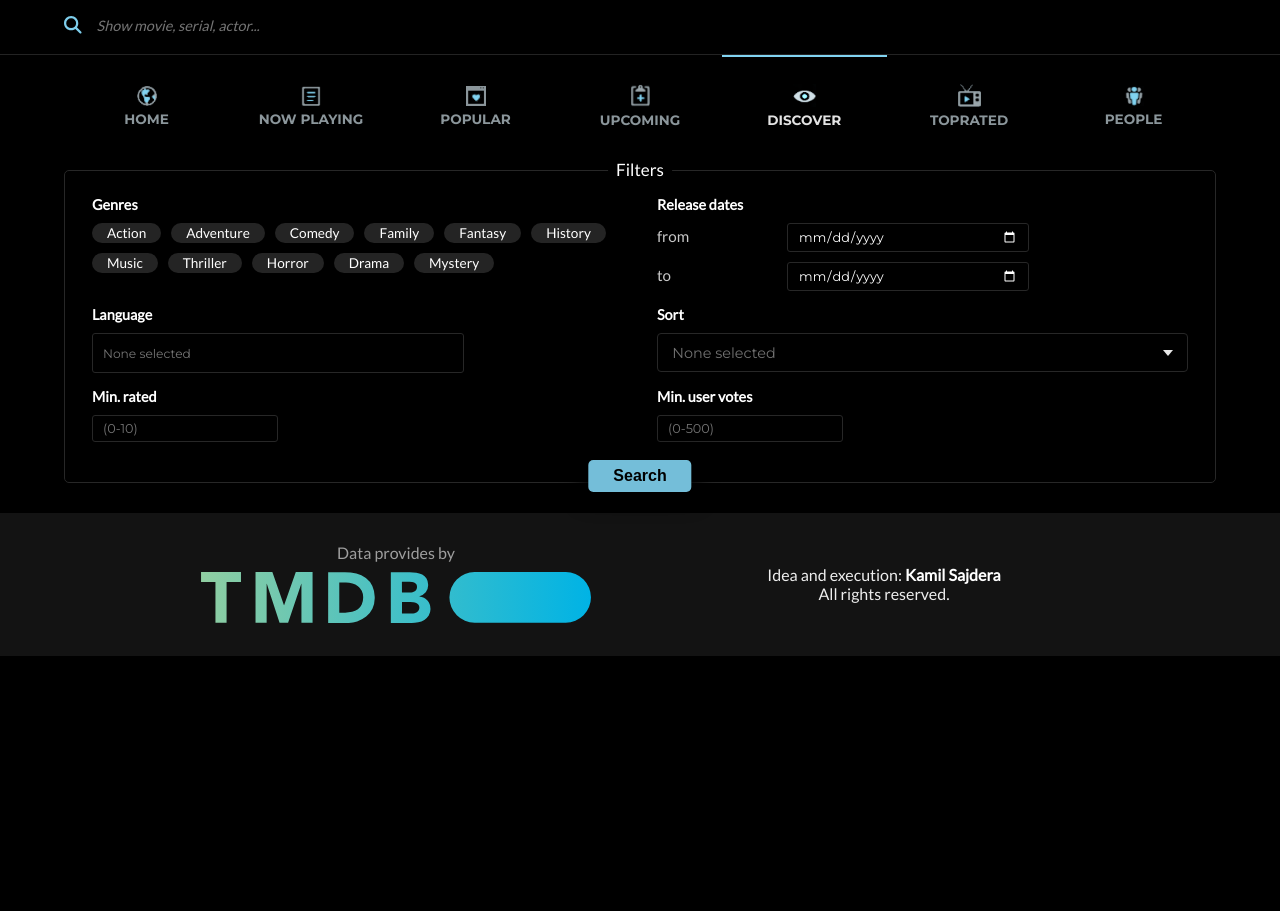
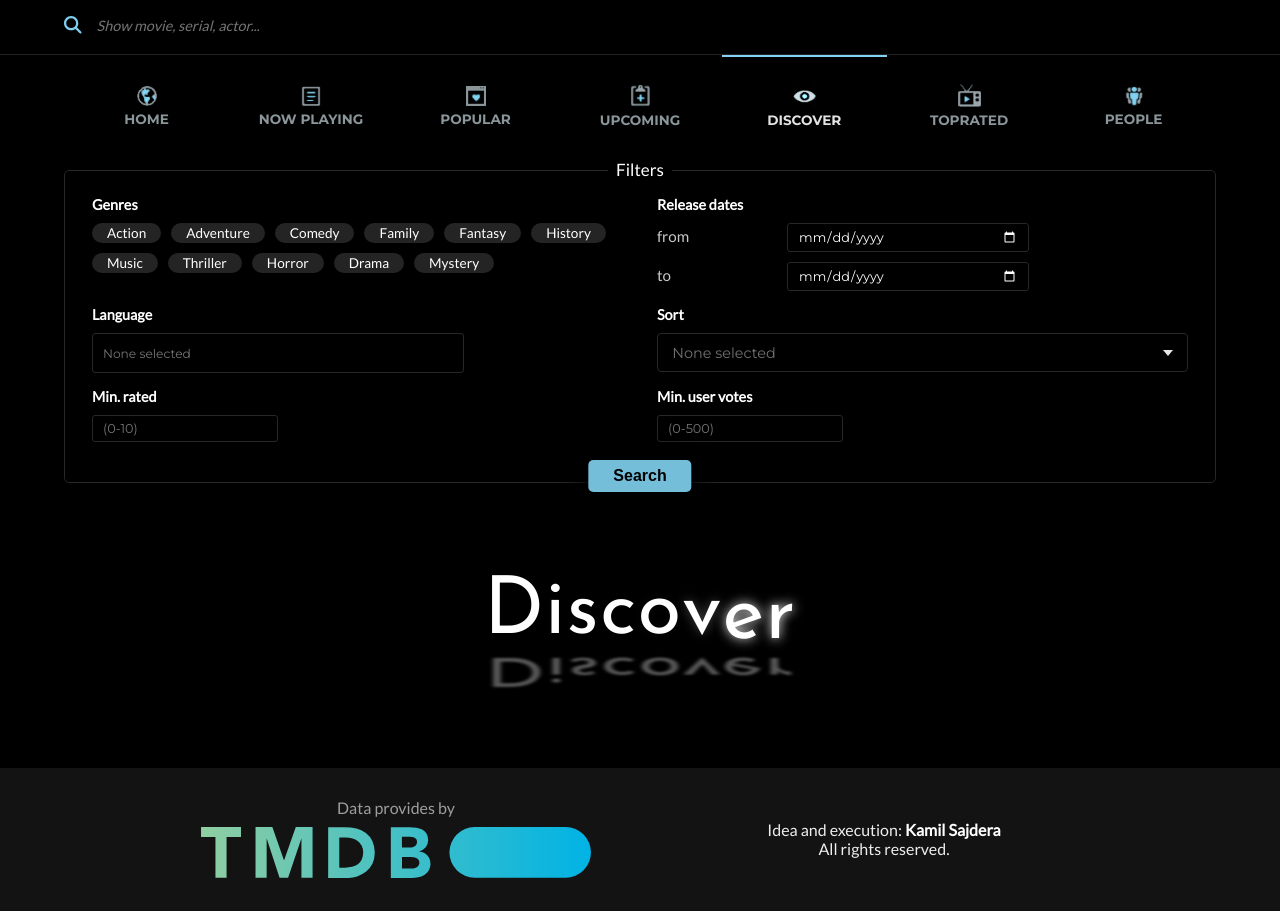
Before and after one commit to KamilSajdera/movies-world, a React (Create React App) app: page /discover in a window 1280 px wide. Before the commit the page ends 800 px from the top, so only its background shows below. Built offline with nearby package versions, Linux system fonts and the light colour scheme.

Commit message:
Added default results container component

```diff
--- /dev/null
+++ b/src/components/DiscoverPage/ResultsContainer.js
@@ -0,0 +1,16 @@
+import classes from "./ResultsContainer.module.css";
+
+export default function ResultsContainer() {
+  return (
+    <div className={classes.default}>
+      <span>D</span>
+      <span>i</span>
+      <span>s</span>
+      <span>c</span>
+      <span>o</span>
+      <span>v</span>
+      <span>e</span>
+      <span>r</span>
+    </div>
+  );
+}
--- /dev/null
+++ b/src/components/DiscoverPage/ResultsContainer.module.css
@@ -0,0 +1,73 @@
+@import url("https://fonts.googleapis.com/css2?family=Josefin+Sans:ital,wght@0,100..700;1,100..700&display=swap");
+
+.default {
+  text-align: center;
+  font-size: 4.5em;
+  margin: 60px 0 60px 0;
+  font-family: "Josefin Sans", sans-serif;
+  letter-spacing: 1px;
+}
+
+.default::after {
+  content: "Discover";
+  display: block;
+  transform: rotateX(240deg);
+  margin-top: -25px;
+  color: #585858;
+  filter: blur(2px);
+}
+
+.default span {
+  animation-name: lightDefaultLetter;
+  animation-duration: 2000ms;
+  animation-iteration-count: infinite;
+  display: inline-block;
+}
+
+.default span:first-child {
+  animation-delay: 550ms;
+}
+.default span:nth-child(2) {
+  animation-delay: 650ms;
+}
+.default span:nth-child(3) {
+  animation-delay: 750ms;
+}
+.default span:nth-child(4) {
+  animation-delay: 850ms;
+}
+.default span:nth-child(5) {
+  animation-delay: 950ms;
+}
+.default span:nth-child(6) {
+  animation-delay: 1050ms;
+}
+.default span:nth-child(7) {
+  animation-delay: 1150ms;
+}
+
+.default span:nth-child(8) {
+  animation-delay: 1250ms;
+}
+
+@media screen and (min-width: 767px) {
+  .default {
+    font-size: 5em;
+    margin-top: 90px;
+  }
+}
+
+@keyframes lightDefaultLetter {
+  0% {
+    text-shadow: 0px 0px 12px transparent;
+    transform: translateY(0px);
+  }
+  15% {
+    text-shadow: 0px 0px 12px #fff;
+    transform: translateY(5px);
+  }
+  30% {
+    text-shadow: 0px 0px 12px transparent;
+    transform: translateY(0px);
+  }
+}
--- a/src/pages/DiscoverPage.js
+++ b/src/pages/DiscoverPage.js
@@ -1,9 +1,11 @@
 import FiltersContainer from "../components/DiscoverPage/FiltersContainer";
+import ResultsContainer from "../components/DiscoverPage/ResultsContainer";
 
 const DiscoverPage = () => {
   return (
     <>
       <FiltersContainer />
+      <ResultsContainer />
     </>
   );
 };
```
